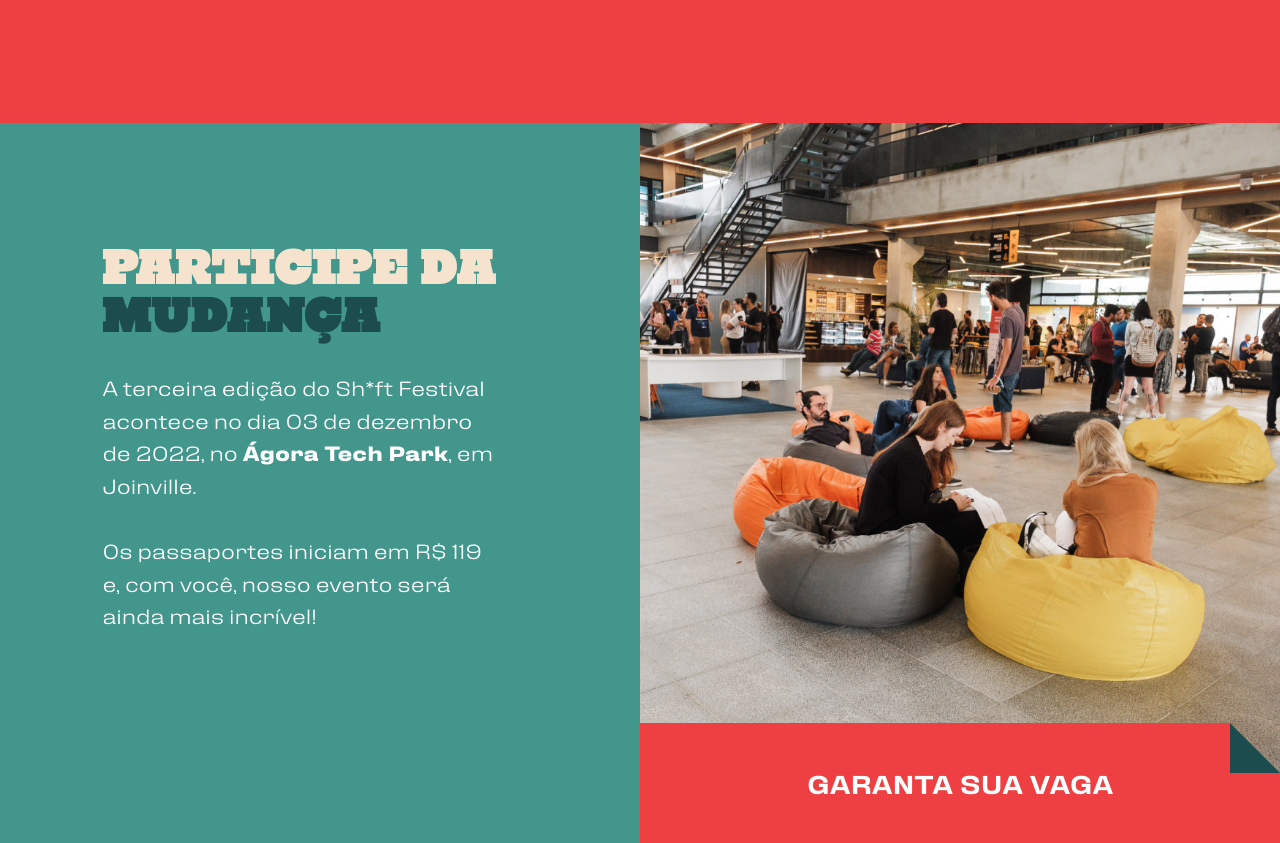
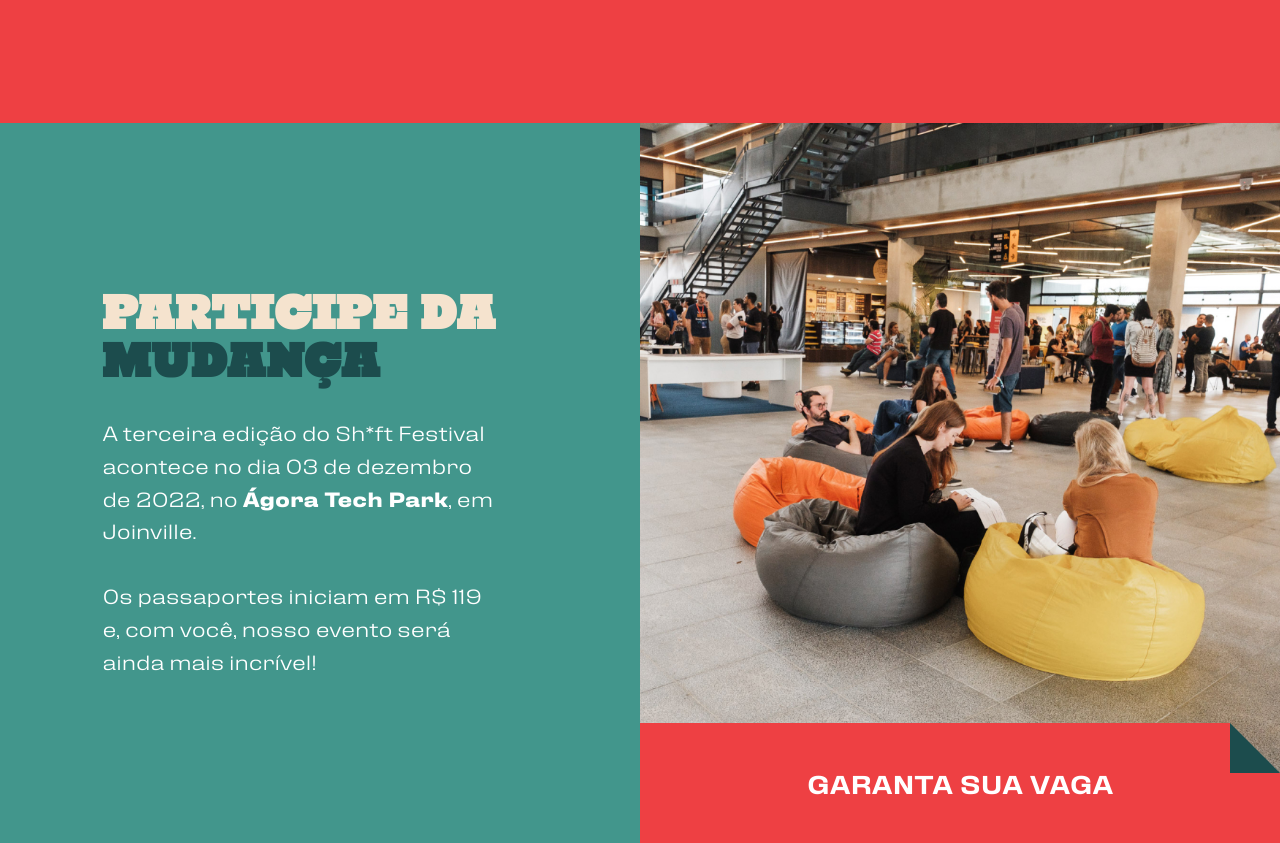
Before and after one commit to gabrnunes/shift-2022, a Next.js app: page / in a window 1280 px wide. Shown: the part 2282-3125 px from the top of the page. Built offline with nearby package versions, Linux system fonts and the light colour scheme.

Commit message:
fix: Corrigindo alinhamento vertical

```diff
--- a/src/components/info/JoinTheChange.module.scss
+++ b/src/components/info/JoinTheChange.module.scss
@@ -8,8 +8,12 @@
 
     .text {
         grid-row: span 2;
+
+        display: flex;
+        flex-direction: column;
+        justify-content: center;
         background-color: $color-green-light;
-        padding: 15vh 8vw;
+        padding: 0 8vw;
 
         .headline {
             font-size: clamp(3rem, 3.5vw, 3.5vw);
```
